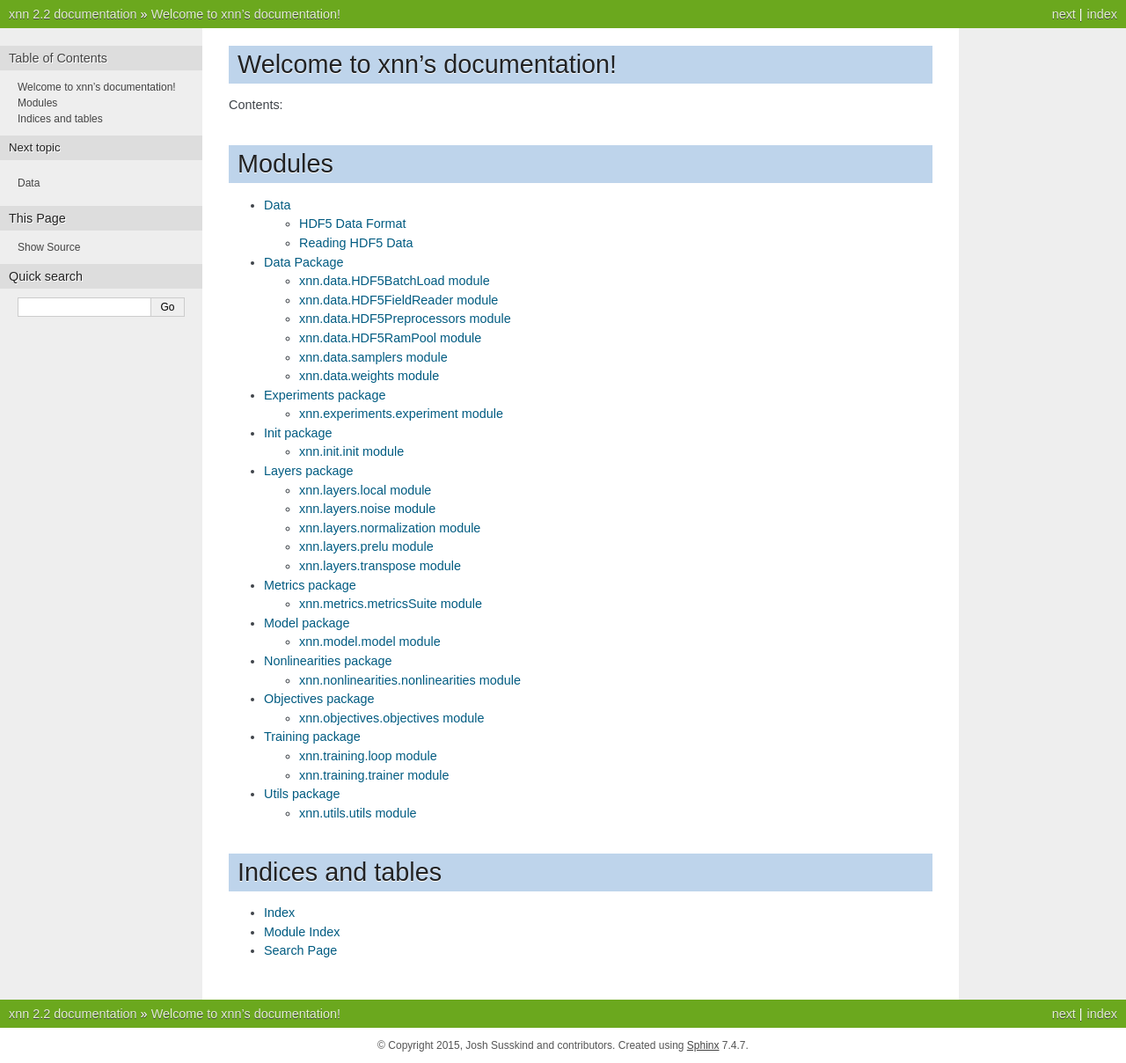
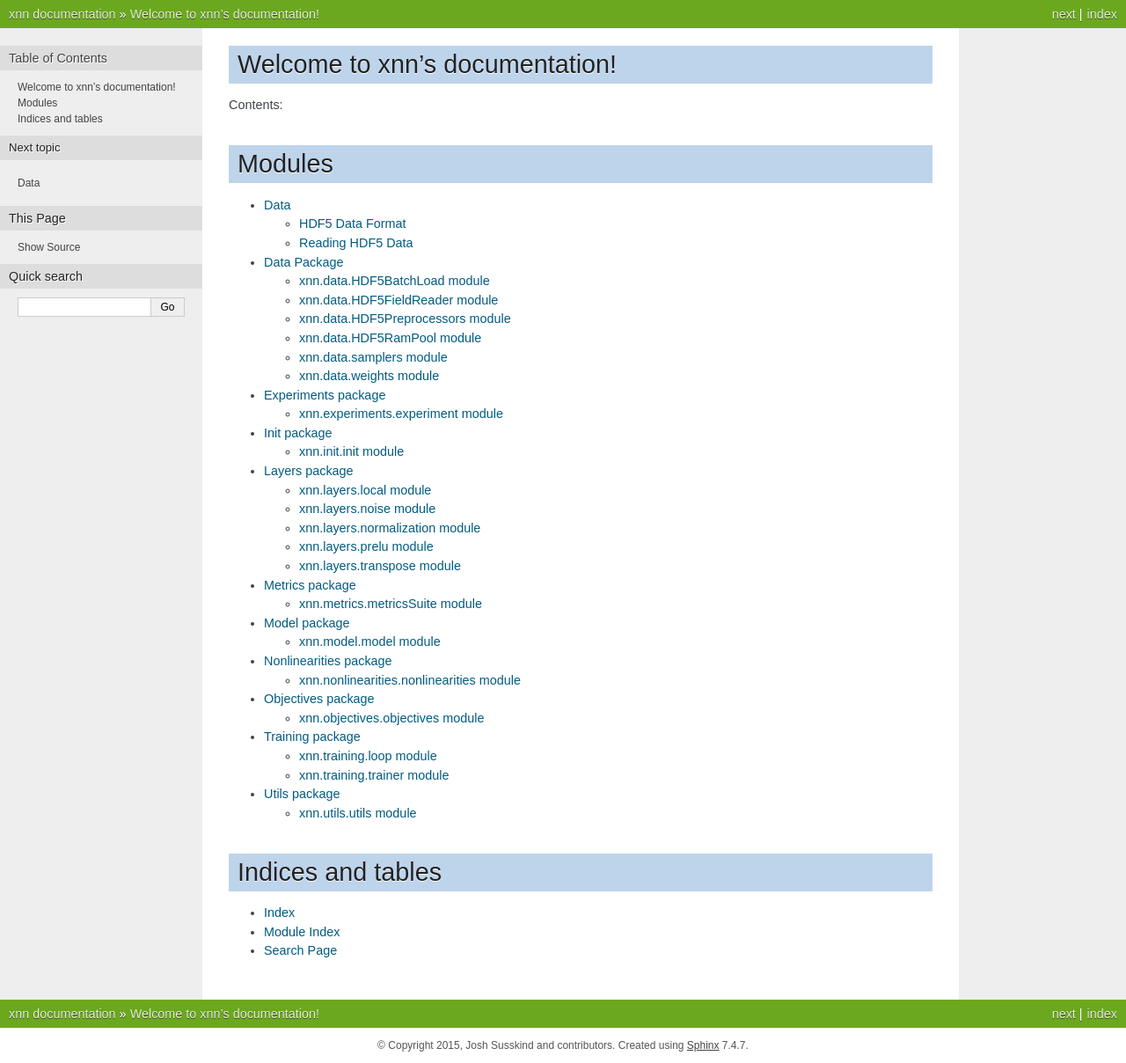
Before and after one commit to eglxiang/xnn, a Sphinx documentation site: the page built from docs/source/index.rst, in a window 1280 px wide. Shown: the whole page at 88% size. Built offline with Sphinx 7.4.7, drawn with Linux system fonts in a browser that asks for light colours.

Commit message:
Removed library version from documentation

```diff
--- a/docs/source/conf.py
+++ b/docs/source/conf.py
@@ -66,9 +66,9 @@ author = u'Josh Susskind, Walter Talbott, Max Anger'
 # built documents.
 #
 # The short X.Y version.
-version = '2'
+#version = '2'
 # The full version, including alpha/beta/rc tags.
-release = '2.2'
+#release = '2.2'
 
 # The language for content autogenerated by Sphinx. Refer to documentation
 # for a list of supported languages.
```
